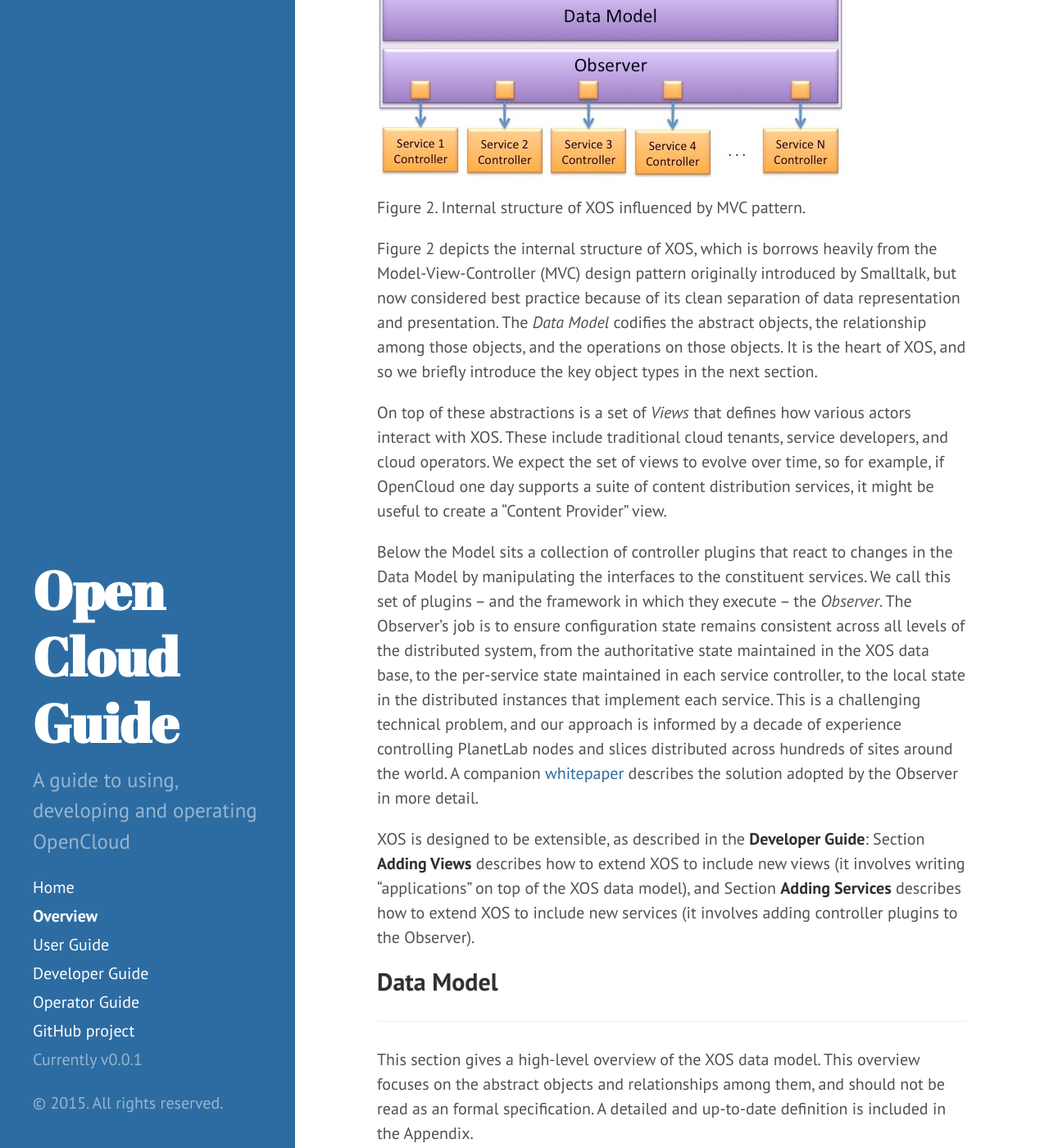
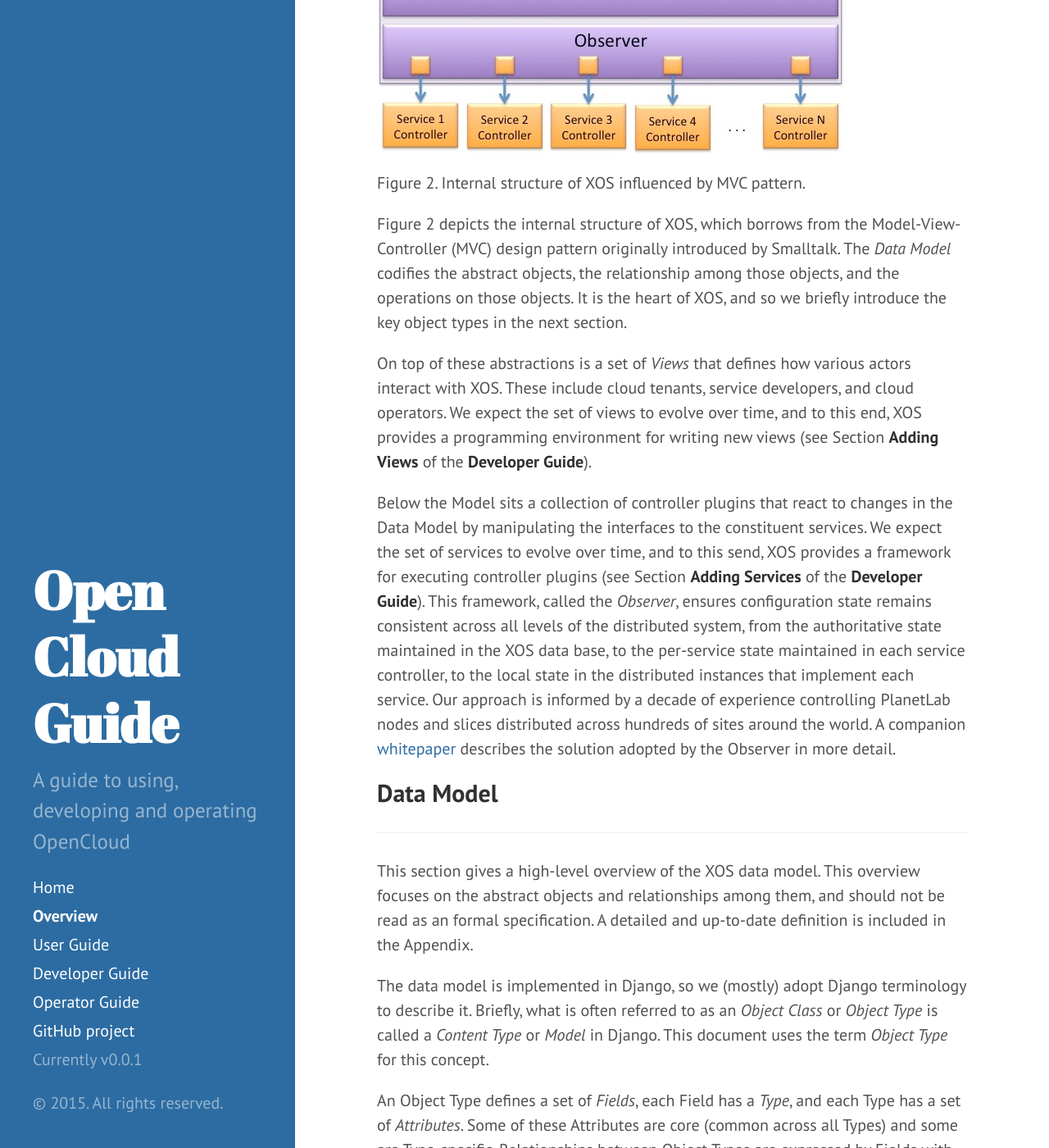
Before and after one commit to open-cloud/open-cloud.github.io.old, a Jekyll site: the page built from 0_overview.md, in a window 1280 px wide and 1400 px high, scrolled down 2422 px. Shown: the whole window at 82% size. Built offline with Jekyll 4.4.1, drawn with Linux system fonts in a browser that asks for light colours; Markdown is read by kramdown in place of the engine named in the settings; some of the changed text lies outside the part shown.

Commit message:
tightened overview

```diff
--- a/0_overview.md
+++ b/0_overview.md
@@ -26,8 +26,8 @@ independent ideas:
   access OpenCloud resources via the portal at
   [opencloud.us](http://opencloud.us).
 
-This guide primarily focuses on XOS, although examples from OpenCloud
-are used to illustrate operational and deployment aspects.
+This guide refers to XOS and OpenCloud interchangably, except when
+it's important to distinguish between the software and the deployment.
 
 ##Software Architecture
 ---
@@ -49,19 +49,18 @@ specifically, the controllers for those services. This includes a set
 of core services -- Compute-as-a-Service (CaaS), Network-as-a-Service
 (NaaS), and Id-Management-as-a-Service (IDaaS) -- required to "boot"
 the system, as well as library of contributed services. The core
-services are borrowed from OpenStack, and collectively implement
-Infrastructure-as-a-Service (IaaS). The contributed services are drawn
-from a combination of research prototypes, open source projects, and
-trial deployments of commercial services.
+services are borrowed from OpenStack. The contributed services are
+drawn from a combination of research prototypes, open source projects,
+and trial deployments of commercial services.
 
-The top-most purple box represents XOS proper. By way of analogy, XOS
-corresponds to the Unix kernel, where the set of services built around
-XOS correspond to the commands-and-libraries bundled with Unix. An
-important aspect of this design is that to most users, the distinction
-between the kernel and the commands-and-libraries is not important.
-That is, XOS includes explicit support for folding new services built
-on top of OpenCloud back into OpenCloud, making them available to
-users.
+The top-most purple box represents XOS proper, and extensible Cloud OS
+(or alternatively, "Service Orchestrator") that includes explicit
+support for folding new services built on top of OpenCloud back into
+OpenCloud. By way of analogy, XOS is similar to the Unix kernel, where
+the set of services built around XOS correspond to the
+commands-and-libraries bundled with Unix. An important aspect of this
+design is that to most users, the distinction between the kernel (XOS)
+and the commands-and-libraries (set of services) is not important.
 
 More information about how users interact with XOS is given in the
 **User Guide**, while more information about how to extend XOS with
@@ -76,43 +75,34 @@ use XOS to manage a cloud is given in the **Operator Guide**.
 
 Figure 2. Internal structure of XOS influenced by MVC pattern.
 
-Figure 2 depicts the internal structure of XOS, which is borrows
-heavily from the Model-View-Controller (MVC) design pattern originally
-introduced by Smalltalk, but now considered best practice because of
-its clean separation of data representation and presentation. The
-*Data Model* codifies the abstract objects, the relationship among
-those objects, and the operations on those objects. It is the heart of
-XOS, and so we briefly introduce the key object types in the next
-section.
+Figure 2 depicts the internal structure of XOS, which borrows from the
+Model-View-Controller (MVC) design pattern originally introduced by
+Smalltalk. The *Data Model* codifies the abstract objects, the
+relationship among those objects, and the operations on those
+objects. It is the heart of XOS, and so we briefly introduce the key
+object types in the next section.
 
 On top of these abstractions is a set of *Views* that defines how
-various actors interact with XOS. These include traditional cloud
-tenants, service developers, and cloud operators. We expect the set of
-views to evolve over time, so for example, if OpenCloud one day
-supports a suite of content distribution services, it might be useful
-to create a "Content Provider" view.
+various actors interact with XOS. These include cloud tenants, service
+developers, and cloud operators. We expect the set of views to evolve
+over time, and to this end, XOS provides a programming environment for
+writing new views (see Section **Adding Views** of the **Developer
+Guide**).
 
 Below the Model sits a collection of controller plugins that react to
 changes in the Data Model by manipulating the interfaces to the
-constituent services. We call this set of plugins -- and the framework
-in which they execute -- the *Observer*. The Observer's job is to
-ensure configuration state remains consistent across all levels of the
-distributed system, from the authoritative state maintained in the XOS
-data base, to the per-service state maintained in each service
-controller, to the local state in the distributed instances that
-implement each service. This is a challenging technical problem, and
-our approach is informed by a decade of experience controlling
-PlanetLab nodes and slices distributed across hundreds of sites around
-the world. A companion
-[whitepaper](http://opencloud.us/docs/Observer.pdf) describes the
-solution adopted by the Observer in more detail.
-
-XOS is designed to be extensible, as described in the **Developer
-Guide**: Section **Adding Views** describes how to extend XOS to
-include new views (it involves writing "applications" on top of the
-XOS data model), and Section **Adding Services** describes how to
-extend XOS to include new services (it involves adding controller
-plugins to the Observer).
+constituent services. We expect the set of services to evolve over
+time, and to this send, XOS provides a framework for executing
+controller plugins (see Section **Adding Services** of the **Developer
+Guide**). This framework, called the *Observer*, ensures configuration
+state remains consistent across all levels of the distributed system,
+from the authoritative state maintained in the XOS data base, to the
+per-service state maintained in each service controller, to the local
+state in the distributed instances that implement each service. Our
+approach is informed by a decade of experience controlling PlanetLab
+nodes and slices distributed across hundreds of sites around the
+world. A companion [whitepaper](http://opencloud.us/docs/Observer.pdf)
+describes the solution adopted by the Observer in more detail.
 
 ##Data Model
 ---
@@ -509,8 +499,7 @@ Tech, and the Max Planck Institute (each cluster has 70 servers) and
 the ViNI servers deployed across ten Internet2 routing centers (each
 ViNI site currently hosts 2-4 high-end servers). OpenCloud will
 eventually leverage InstaGENI servers being deployed at 32 campuses in
-the U.S. Each GENI cluster includes 6 servers, 2-4 of which are
-currently bootable as OpenCloud nodes.
+the U.S.
 
 Second, OpenCloud integrates commodity clouds, most notably Amazon's
 EC2. This is possible because XOS treats everything-as-a-service,
```
Also changed, not shown: other parts of 0_overview.md (+5 -5 lines).
